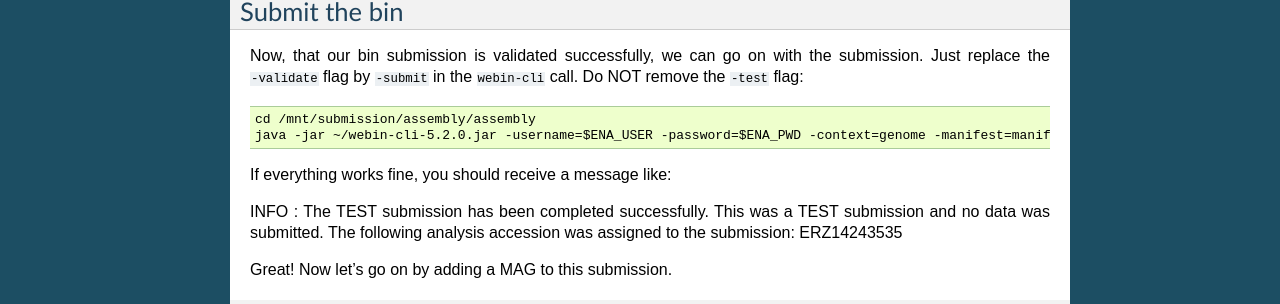
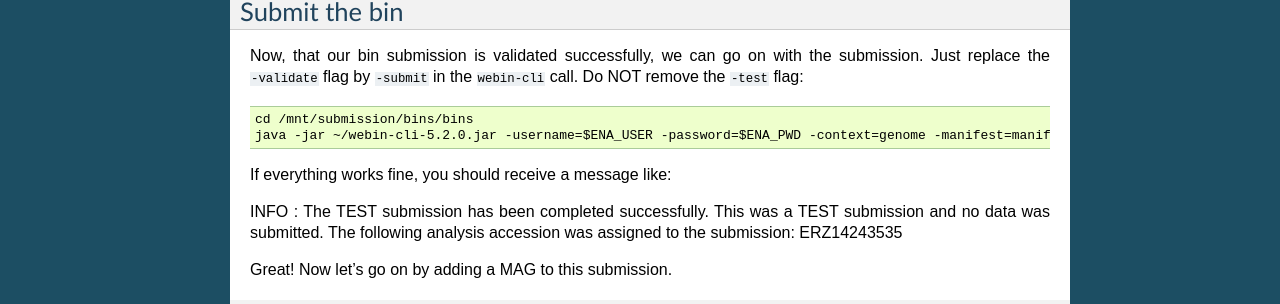
Before and after one commit to metagenomics/metagenomics-workshop, a Sphinx documentation site: the page built from docs/data_submission/bin_submission.rst, in a window 1280 px wide. Shown: the part 1228-1532 px from the top of the page. Built offline with Sphinx 7.4.7, drawn with Linux system fonts in a browser that asks for light colours.

Commit message:
Update bin_submission.rst

```diff
--- a/docs/data_submission/bin_submission.rst
+++ b/docs/data_submission/bin_submission.rst
@@ -57,7 +57,7 @@ Submit the bin
 
 Now, that our bin submission is validated successfully, we can go on with the submission. Just replace the ``-validate`` flag by ``-submit`` in the ``webin-cli`` call. Do NOT remove the ``-test`` flag::
 
-  cd /mnt/submission/assembly/assembly
+  cd /mnt/submission/bins/bins
   java -jar ~/webin-cli-5.2.0.jar -username=$ENA_USER -password=$ENA_PWD -context=genome -manifest=manifest -submit -test
 
 If everything works fine, you should receive a message like::
```
